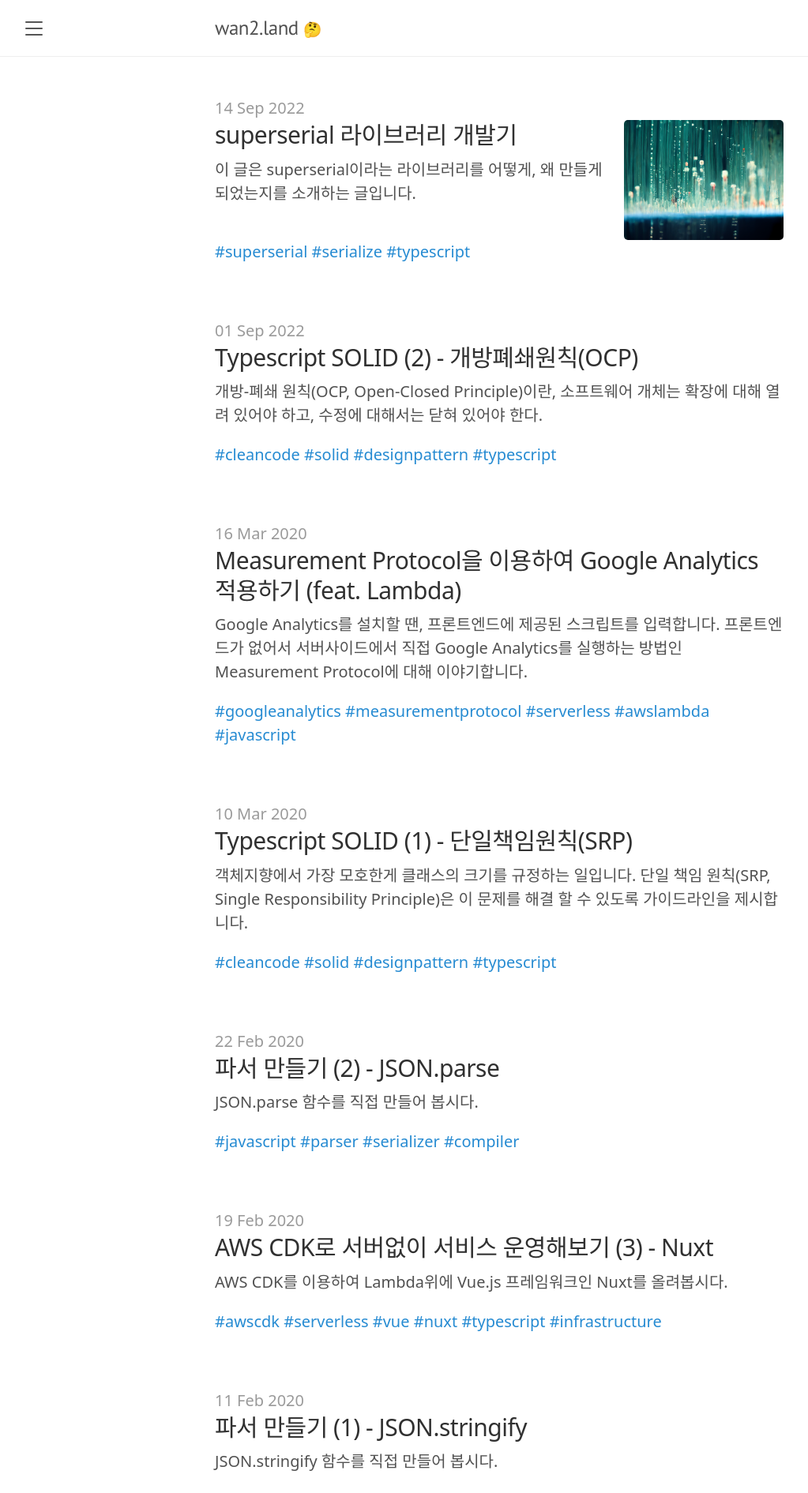
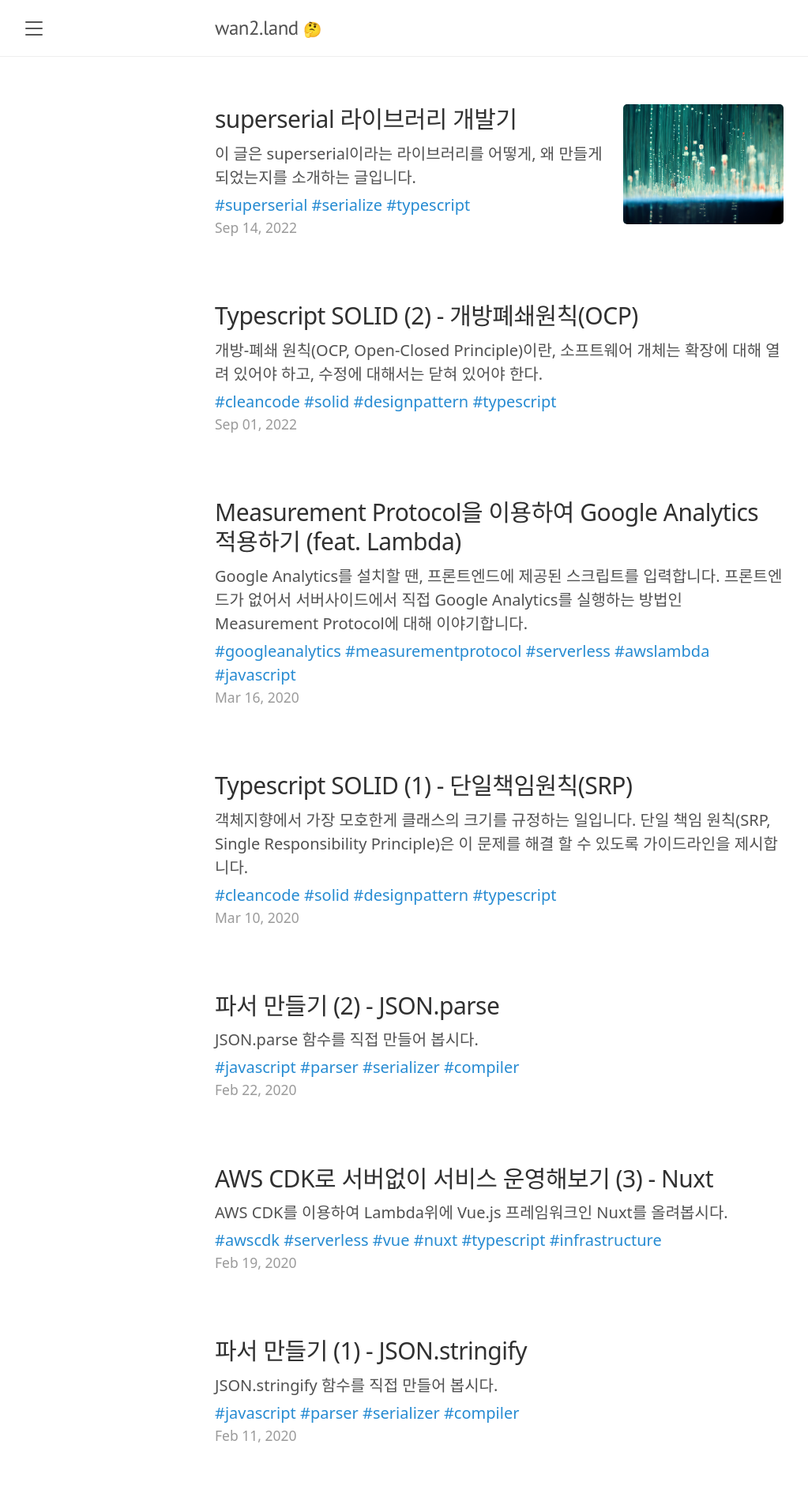
Before and after one commit to wan2land/wan2land.github.io, a Jekyll site: the page built from index.html, in a window 1280 px wide. Shown: the top 1891 px of the page at 79% size, without its empty margins (8-1031 px from the left). Built offline with Jekyll 4.4.1, drawn with Linux system fonts in a browser that asks for light colours; the list of posts is cut into pages by our own code; comment, search, counter and statistics services are not loaded; some of the changed text lies outside the part shown.

```diff
--- a/_layouts/post.html
+++ b/_layouts/post.html
@@ -4,7 +4,7 @@ layout: default
 
 <div class="post">
   <h1 class="post-title">{{ page.title }}</h1>
-  <span class="post-date">{{ page.date | date_to_string }}</span>
+  <span class="post-date">{{ page.date | date: "%b %d, %Y" }}</span>
 
   {% if page.thumbnail %}
     <div class="post-thumbnail">
--- a/index.html
+++ b/index.html
@@ -6,26 +6,17 @@ description: "포스팅 목록"
 <div class="posts">
   {% for post in paginator.posts %}
   <div class="post">
-    <span class="post-date">{{ post.date | date_to_string }}</span>
     <div class="post-detail">
-      <div>
       <h2 class="post-title">
         <a href="{{ post.url | absolute_url }}">
           {{ post.title }}
         </a>
       </h2>
       {% if post.summary %}
-          <p>{{ post.summary }}</p>
+        <div class="post-summary">{{ post.summary }}</div>
       {% else %}
-          <p>{{ post.content | strip_html | truncatewords:40 }}</p>
+        <div class="post-summary">{{ post.content | strip_html | truncatewords:40 }}</div>
       {% endif %}
-      </div>
-      {% if post.thumbnail %}
-        <div class="post-thumbnail">
-          <a href="{{ post.url | absolute_url }}" ><img src="{{ post.thumbnail }}" /></a>
-        </div>
-      {% endif %}
-    </div>
       <div class="post-footer">
         {% if post.tags.size > 0 %}
           <div class="post-tags">
@@ -34,8 +25,14 @@ description: "포스팅 목록"
             {% endfor %}
           </div>
         {% endif %}
+        <span class="post-date">{{ post.date | date: "%b %d, %Y" }}</span>
       </div>
-
+    </div>
+    {% if post.thumbnail %}
+      <div class="post-thumbnail">
+        <a href="{{ post.url | absolute_url }}" ><img src="{{ post.thumbnail }}" /></a>
+      </div>
+    {% endif %}
   </div>
   {% endfor %}
 </div>
--- a/public/css/home.css
+++ b/public/css/home.css
@@ -2,12 +2,19 @@
   font-family: "PT Sans", Helvetica, Arial, sans-serif;
 }
 
+.post-summary {
+  margin-bottom: 0.25rem;
+}
+
 .posts .post-date {
   margin-bottom: 0;
+  margin-top: 0rem;
+  font-size: 0.875rem;
 }
-.posts .post-detail {
+
+.posts .post {
   display: flex;
-  gap: 12px;
+  gap: 0.5rem;
   flex-flow: column-reverse;
 }
 
@@ -16,8 +23,8 @@
   margin: 0;
 }
 
-@media (min-width: 30em) {
-  .posts .post-detail {
+@media (min-width: 48em) {
+  .posts .post {
     flex-flow: row;
   }
 
```
Also changed, not shown: _layouts/default.html (+26 -0 lines). Lines whose indentation alone changed are shown as unchanged.
